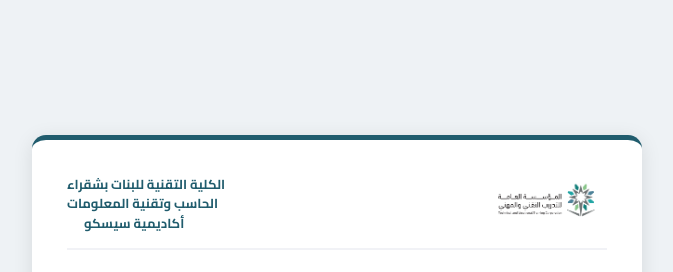
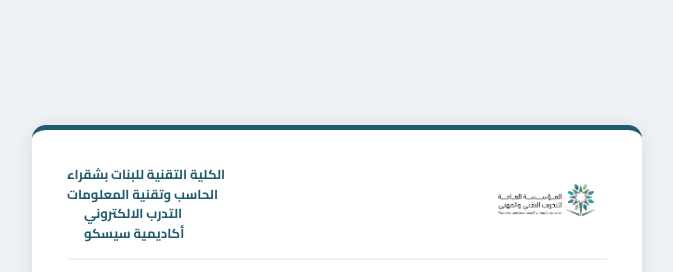
Before and after one commit to Al-hanouf/cybersecurity, a plain HTML site: page index.html in a window 1280 px wide. Shown: the top 272 px of the page, without its empty margins (303-976 px from the left). Drawn offline with Linux system fonts and the light colour scheme.

Commit message:
Update index.html

```diff
--- a/index.html
+++ b/index.html
@@ -171,8 +171,8 @@
         <!-- هيدر الهوية المؤسسية والشعار -->
         <div class="tvtc-header">
             <img src="tvtc-logo.png" alt="شعار المؤسسة" >
-            <div class="tvtc-title">الكلية التقنية للبنات بشقراء <br> الحاسب وتقنية المعلومات<br>أكاديمية سيسكو  &nbsp; &nbsp; &nbsp;</div>
-        </div>
+<div class="tvtc-title">الكلية التقنية للبنات بشقراء <br> الحاسب وتقنية المعلومات<br>
+                التدرب الالكتروني &nbsp; &nbsp; &nbsp; <br>أكاديمية سيسكو  &nbsp; &nbsp; &nbsp;</div>        </div>
 
         <!-- الصفحة التعرّفية الأولى -->
         <div id="stage-intro">
```
